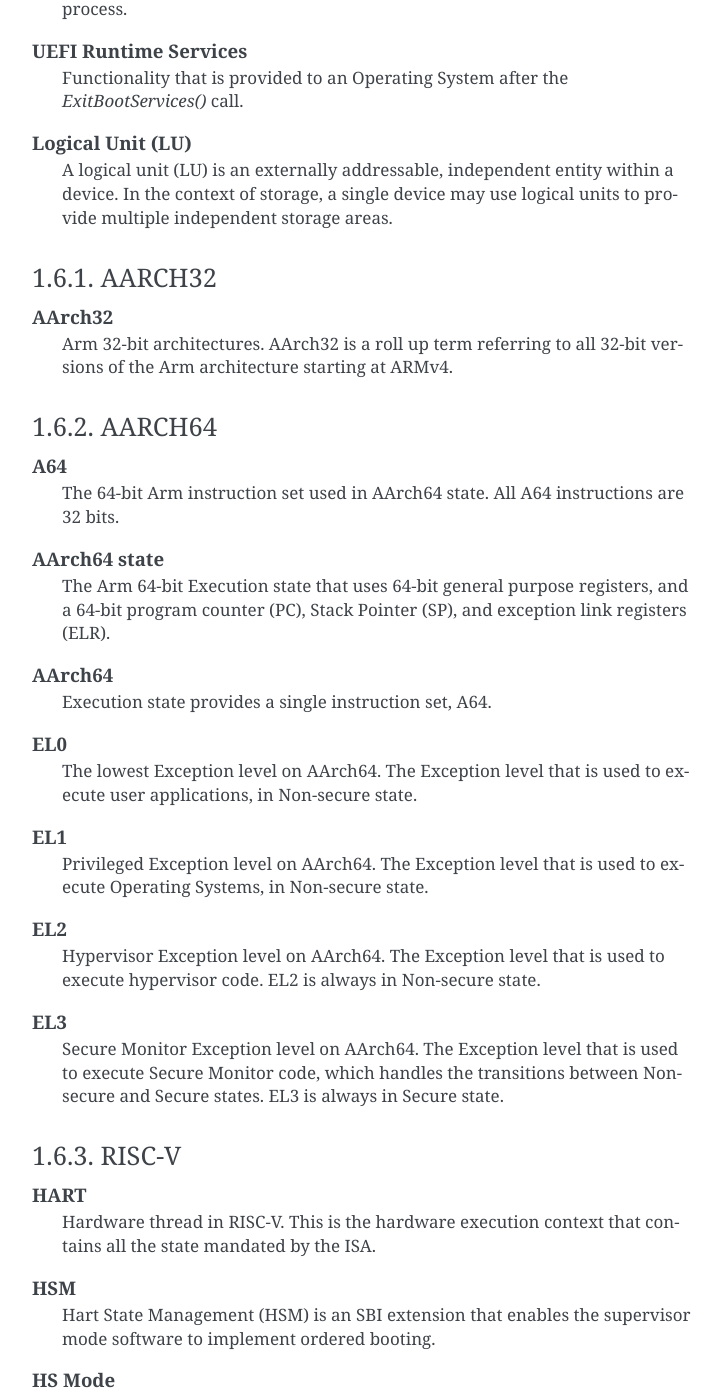
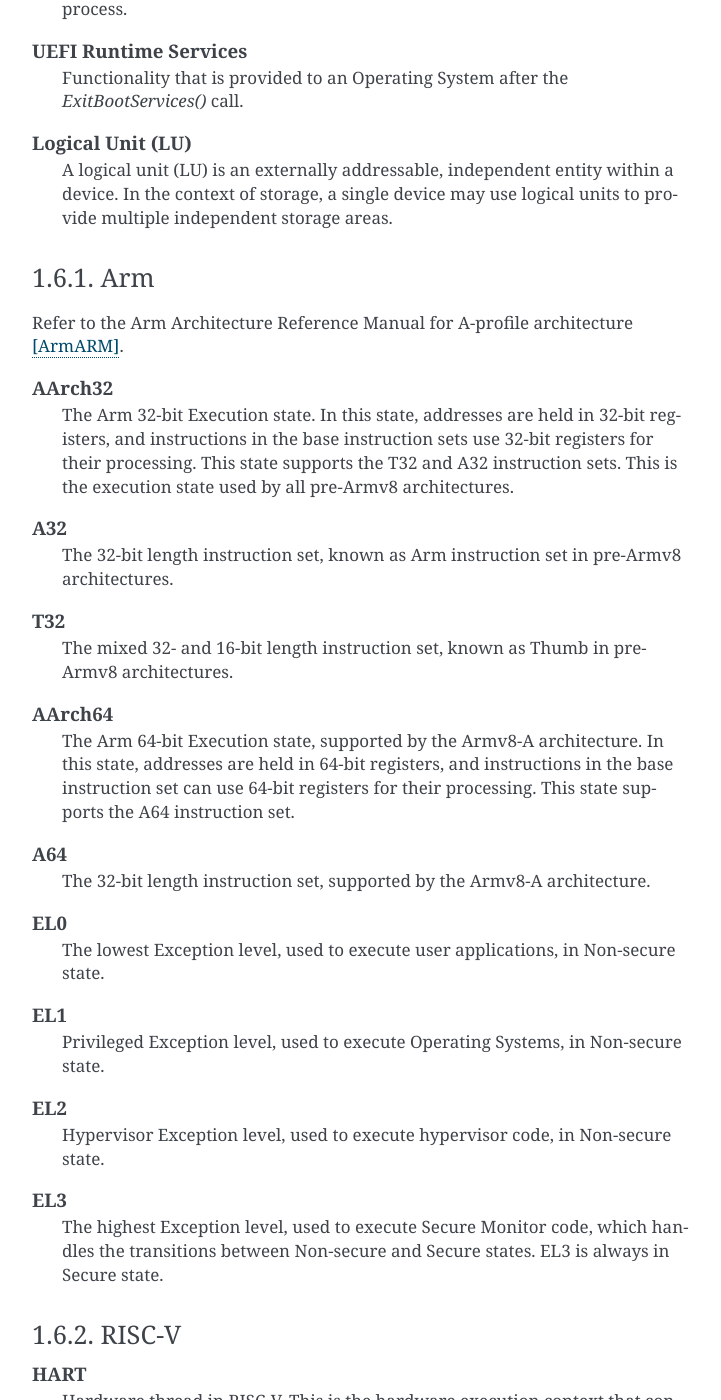
Before and after one commit to ARM-software/ebbr, a Sphinx documentation site: the page built from source/chapter1-about.rst, in a window 1280 px wide and 1400 px high, scrolled down 4382 px. Shown: the whole window, without its empty margins (388-1109 px from the left). Built offline with Sphinx 7.4.7, drawn with Linux system fonts in a browser that asks for light colours; some of the changed text lies outside the part shown.

Commit message:
chapter1: rework arm glossary
Merge and rework the sections of the glossary about Arm architectures.
Refer to the Arm architecture reference manual.

While at it, find a use for the A64 definition and remove the unique
reference to Trustzone.

No requirement change.

Signed-off-by: Vincent Stehlé <vincent.stehle@arm.com>

```diff
--- a/source/chapter1-about.rst
+++ b/source/chapter1-about.rst
@@ -219,48 +219,54 @@ Architecture specific terms are listed a section for each architecture.
       within a device. In the context of storage, a single device may use
       logical units to provide multiple independent storage areas.
 
-AARCH32
--------
+Arm
+---
+
+Refer to the Arm Architecture Reference Manual for A-profile architecture
+[ArmARM]_.
 
 .. glossary::
 
    AArch32
-      Arm 32-bit architectures. AArch32 is a roll up term referring to all
-      32-bit versions of the Arm architecture starting at ARMv4.
+      The Arm 32-bit Execution state.
+      In this state, addresses are held in 32-bit registers, and instructions in
+      the base instruction sets use 32-bit registers for their processing.
+      This state supports the T32 and A32 instruction sets.
+      This is the execution state used by all pre-Armv8 architectures.
 
-AARCH64
--------
+   A32
+      The 32-bit length instruction set, known as Arm instruction set in
+      pre-Armv8 architectures.
 
-.. glossary::
+   T32
+      The mixed 32- and 16-bit length instruction set, known as Thumb in
+      pre-Armv8 architectures.
+
+   AArch64
+      The Arm 64-bit Execution state, supported by the Armv8-A architecture.
+      In this state, addresses are held in 64-bit registers, and instructions in
+      the base instruction set can use 64-bit registers for their processing.
+      This state supports the A64 instruction set.
 
    A64
-      The 64-bit Arm instruction set used in AArch64 state.
-      All A64 instructions are 32 bits.
-
-   AArch64 state
-      The Arm 64-bit Execution state that uses 64-bit general purpose
-      registers, and a 64-bit program counter (PC), Stack Pointer (SP), and
-      exception link registers (ELR).
-
-   AArch64
-      Execution state provides a single instruction set, A64.
+      The 32-bit length instruction set, supported by the Armv8-A architecture.
 
    EL0
-      The lowest Exception level on AArch64. The Exception level that is used to execute
-      user applications, in Non-secure state.
+      The lowest Exception level, used to execute user applications,
+      in Non-secure state.
 
    EL1
-      Privileged Exception level on AArch64. The Exception level that is used to execute
-      Operating Systems, in Non-secure state.
+      Privileged Exception level, used to execute Operating Systems,
+      in Non-secure state.
 
    EL2
-      Hypervisor Exception level on AArch64. The Exception level that is used to execute
-      hypervisor code. EL2 is always in Non-secure state.
+      Hypervisor Exception level, used to execute hypervisor code,
+      in Non-secure state.
 
    EL3
-      Secure Monitor Exception level on AArch64. The Exception level that is used to
-      execute Secure Monitor code, which handles the transitions between
-      Non-secure and Secure states.  EL3 is always in Secure state.
+      The highest Exception level, used to execute Secure Monitor code, which
+      handles the transitions between Non-secure and Secure states.
+      EL3 is always in Secure state.
 
 RISC-V
 ------
--- a/source/chapter2-uefi.rst
+++ b/source/chapter2-uefi.rst
@@ -243,7 +243,7 @@ legitimately be loaded into either EL1 or EL2 on AArch64 and HS/VS/S mode on RIS
 AArch64 Exception Levels
 ------------------------
 
-On AArch64 UEFI shall execute as 64-bit code at either EL1 or EL2, as defined in
+On AArch64 UEFI shall execute as A64 code at either EL1 or EL2, as defined in
 [UEFI]_ § 2.3.6, depending on whether or not virtualization is available at OS
 load time.
 
--- a/source/chapter3-secureworld.rst
+++ b/source/chapter3-secureworld.rst
@@ -16,7 +16,7 @@ At `ExitBootServices()` time, all secondary CPUs must be parked or powered off.
 
 AArch64 Multiprocessor Startup Protocol
 =======================================
-On AArch64 platforms, Firmware resident in Trustzone EL3 must implement and
+On AArch64 platforms, Firmware resident in EL3 must implement and
 conform to the Power State Coordination Interface specification [PSCI]_.
 
 Platforms without EL3 must implement one of:
--- a/source/references.rst
+++ b/source/references.rst
@@ -17,6 +17,10 @@
 .. [LINUXA64BOOT] `Linux Documentation/arm64/booting.rst
    <https://docs.kernel.org/arch/arm64/booting.html>`_,
    Linux kernel
+
+.. [ArmARM] `Arm Architecture Reference Manual for A-profile architecture Issue J.a
+   <https://developer.arm.com/documentation/ddi0487/ja>`_,
+   April 2023, `Arm Limited <https://www.arm.com/>`_
 
 .. [PSCI] `Arm Power State Coordination Interface issue E (PSCI v1.2).
    <https://developer.arm.com/documentation/den0022/e>`_
```
